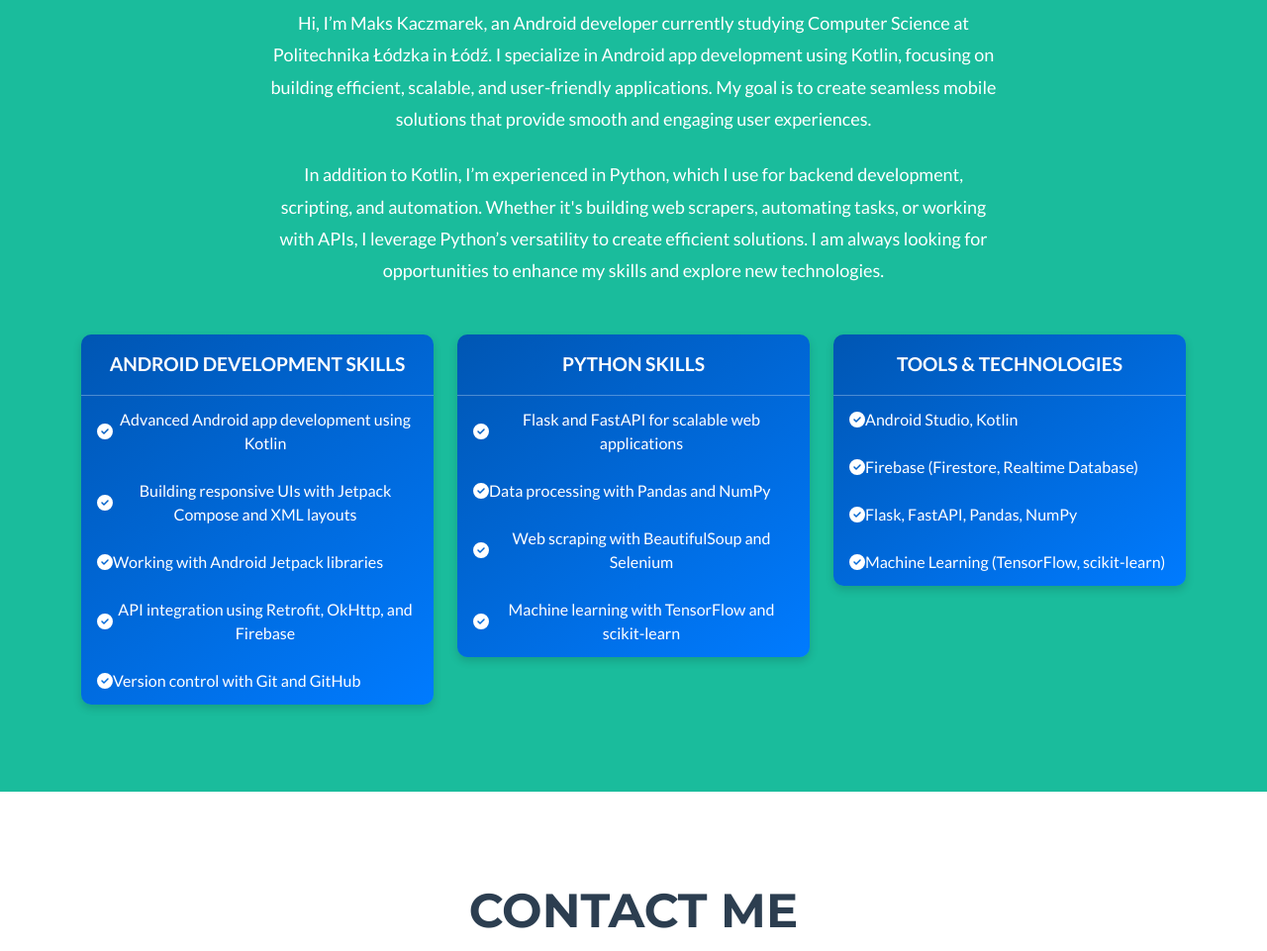
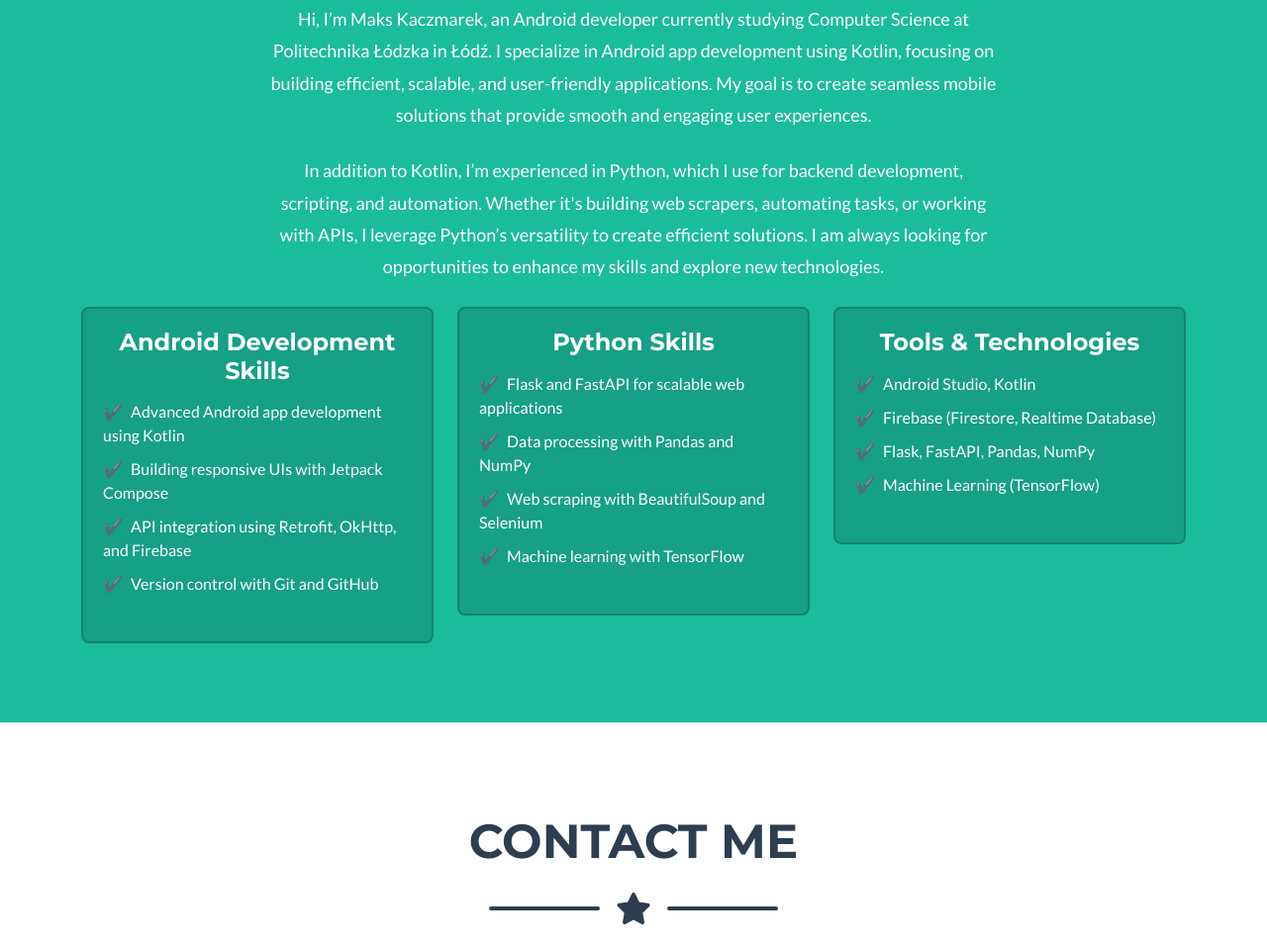
Before and after one commit to maksKaczmarek/portfolio, a plain HTML site: page index.html in a window 1280 px wide. Shown: the part 1878-2839 px from the top of the page at 99% size. Drawn offline with nearby package versions, Linux system fonts and the light colour scheme.

Commit message:
about me (color change)

```diff
--- a/index.html
+++ b/index.html
@@ -122,7 +122,7 @@
             </div>
         </section>
         <!-- About Section-->
-        <section class="page-section bg-primary text-white mb-0" id="about">
+        <section class="page-section bg-teal text-white mb-0" id="about">
             <div class="container">
                 <!-- About Section Heading-->
                 <h2 class="page-section-heading text-center text-uppercase text-white">About Me</h2>
@@ -134,52 +134,55 @@
                 </div>
                 <!-- About Section Content-->
                 <div class="row">
-                    <div class="col-lg-8 mx-auto text-center">
-                        <p class="lead">Hi, I’m Maks Kaczmarek, an Android developer currently studying Computer Science at Politechnika Łódzka in Łódź. I specialize in Android app development using Kotlin, focusing on building efficient, scalable, and user-friendly applications. My goal is to create seamless mobile solutions that provide smooth and engaging user experiences.</p>
-                        <p class="lead">In addition to Kotlin, I’m experienced in Python, which I use for backend development, scripting, and automation. Whether it's building web scrapers, automating tasks, or working with APIs, I leverage Python’s versatility to create efficient solutions. I am always looking for opportunities to enhance my skills and explore new technologies.</p>
+                    <div class="col-lg-8 mx-auto">
+                        <p class="lead text-center">
+                            Hi, I’m Maks Kaczmarek, an Android developer currently studying Computer Science at Politechnika Łódzka in Łódź. I specialize in Android app development using Kotlin, focusing on building efficient, scalable, and user-friendly applications. My goal is to create seamless mobile solutions that provide smooth and engaging user experiences.
+                        </p>
+                        <p class="lead text-center">
+                            In addition to Kotlin, I’m experienced in Python, which I use for backend development, scripting, and automation. Whether it's building web scrapers, automating tasks, or working with APIs, I leverage Python’s versatility to create efficient solutions. I am always looking for opportunities to enhance my skills and explore new technologies.
+                        </p>
                     </div>
                 </div>
-                <!-- Skill Cards-->
-                <div class="row text-center mt-4">
-                    <div class="col-md-4 mb-4">
-                        <div class="card skill-card">
-                            <div class="card-header">Android Development Skills</div>
-                            <ul class="list-group list-group-flush">
-                                <li class="list-group-item"><i class="fas fa-check-circle"></i> Advanced Android app development using Kotlin</li>
-                                <li class="list-group-item"><i class="fas fa-check-circle"></i> Building responsive UIs with Jetpack Compose and XML layouts</li>
-                                <li class="list-group-item"><i class="fas fa-check-circle"></i> Working with Android Jetpack libraries</li>
-                                <li class="list-group-item"><i class="fas fa-check-circle"></i> API integration using Retrofit, OkHttp, and Firebase</li>
-                                <li class="list-group-item"><i class="fas fa-check-circle"></i> Version control with Git and GitHub</li>
+                <div class="row text-center">
+                    <!-- Android Skills Card -->
+                    <div class="col-md-4">
+                        <div class="card bg-teal-dark text-white">
+                            <h3>Android Development Skills</h3>
+                            <ul>
+                                <li>Advanced Android app development using Kotlin</li>
+                                <li>Building responsive UIs with Jetpack Compose</li>
+                                <li>API integration using Retrofit, OkHttp, and Firebase</li>
+                                <li>Version control with Git and GitHub</li>
                             </ul>
                         </div>
                     </div>
-                    <div class="col-md-4 mb-4">
-                        <div class="card skill-card">
-                            <div class="card-header">Python Skills</div>
-                            <ul class="list-group list-group-flush">
-                                <li class="list-group-item"><i class="fas fa-check-circle"></i> Flask and FastAPI for scalable web applications</li>
-                                <li class="list-group-item"><i class="fas fa-check-circle"></i> Data processing with Pandas and NumPy</li>
-                                <li class="list-group-item"><i class="fas fa-check-circle"></i> Web scraping with BeautifulSoup and Selenium</li>
-                                <li class="list-group-item"><i class="fas fa-check-circle"></i> Machine learning with TensorFlow and scikit-learn</li>
+                    <!-- Python Skills Card -->
+                    <div class="col-md-4">
+                        <div class="card bg-teal-dark text-white">
+                            <h3>Python Skills</h3>
+                            <ul>
+                                <li>Flask and FastAPI for scalable web applications</li>
+                                <li>Data processing with Pandas and NumPy</li>
+                                <li>Web scraping with BeautifulSoup and Selenium</li>
+                                <li>Machine learning with TensorFlow</li>
                             </ul>
                         </div>
                     </div>
-                    <div class="col-md-4 mb-4">
-                        <div class="card skill-card">
-                            <div class="card-header">Tools & Technologies</div>
-                            <ul class="list-group list-group-flush">
-                                <li class="list-group-item"><i class="fas fa-check-circle"></i> Android Studio, Kotlin</li>
-                                <li class="list-group-item"><i class="fas fa-check-circle"></i> Firebase (Firestore, Realtime Database)</li>
-                                <li class="list-group-item"><i class="fas fa-check-circle"></i> Flask, FastAPI, Pandas, NumPy</li>
-                                <li class="list-group-item"><i class="fas fa-check-circle"></i> Machine Learning (TensorFlow, scikit-learn)</li>
+                    <!-- Tools Card -->
+                    <div class="col-md-4">
+                        <div class="card bg-teal-dark text-white">
+                            <h3>Tools & Technologies</h3>
+                            <ul>
+                                <li>Android Studio, Kotlin</li>
+                                <li>Firebase (Firestore, Realtime Database)</li>
+                                <li>Flask, FastAPI, Pandas, NumPy</li>
+                                <li>Machine Learning (TensorFlow)</li>
                             </ul>
                         </div>
                     </div>
                 </div>
             </div>
         </section>
-
-
 
         <!-- Contact Section -->
         <section id="contact" class="page-section">
```
Also changed, not shown: css/styles.css.
